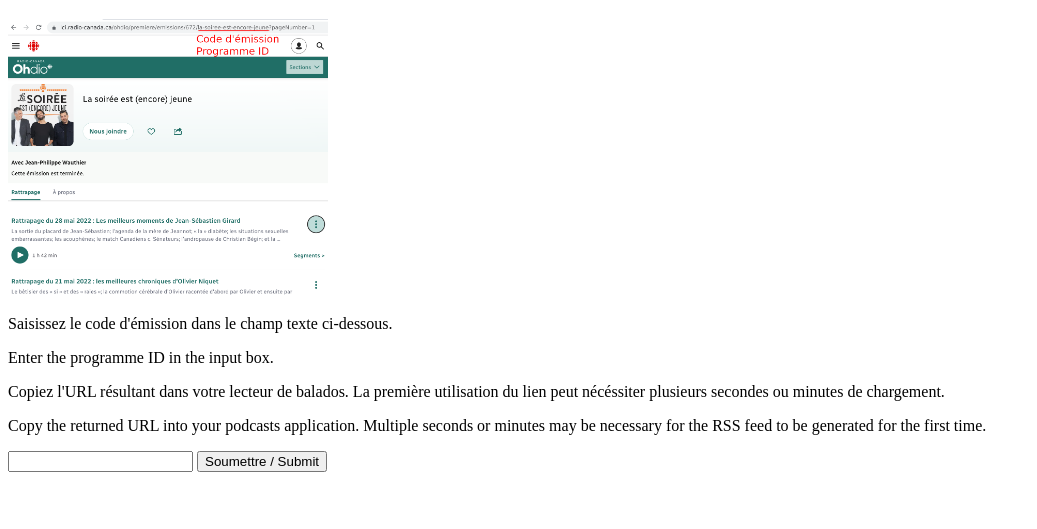
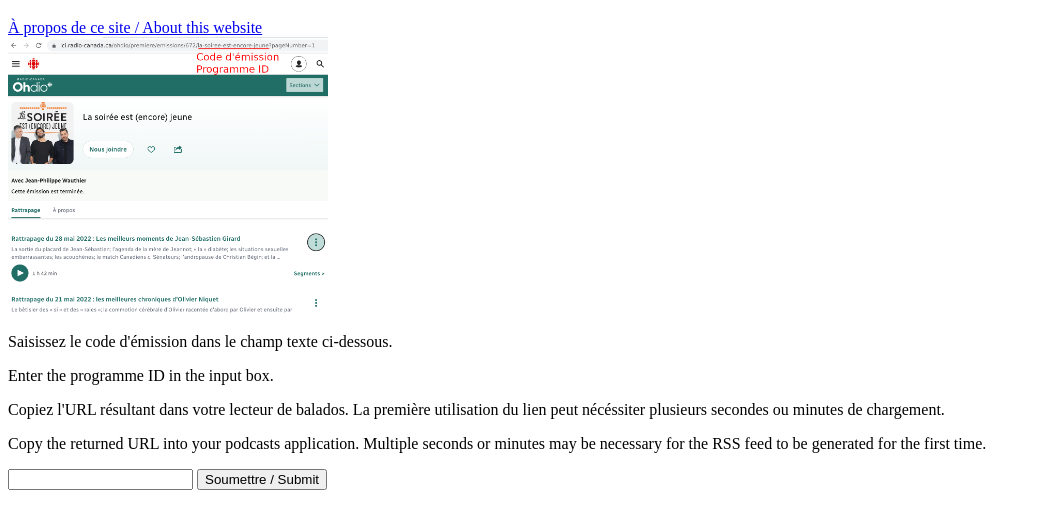
Before and after one commit to keotl/ohdieux, a plain HTML site: page ohdieux/views/index.html in a window 1280 px wide. Shown: the part 61-590 px from the top of the page, without its empty margins (0-1037 px from the left). Drawn offline with Linux system fonts and the light colour scheme; files whose address does not match are found by name.

Commit message:
about this site link

```diff
--- a/ohdieux/views/index.html
+++ b/ohdieux/views/index.html
@@ -7,6 +7,7 @@
 
   <body>
     <h1><b>Oh</b>dieux</h1>
+    <a href="https://github.com/keotl/ohdieux"> À propos de ce site / About this website </a> <br/>
 
     <a href="/static/instructions.png"><img src="/static/instructions.png" style="width:20rem;" /></a>
     <p>Saisissez le code d'émission dans le champ texte
@@ -25,6 +26,7 @@
     <button id="submit">Soumettre / Submit </button>
     <br/>
     <a id="rss"> </a>
+
   </body>
   <script>
     document.getElementById("submit").onclick = e => {
```
